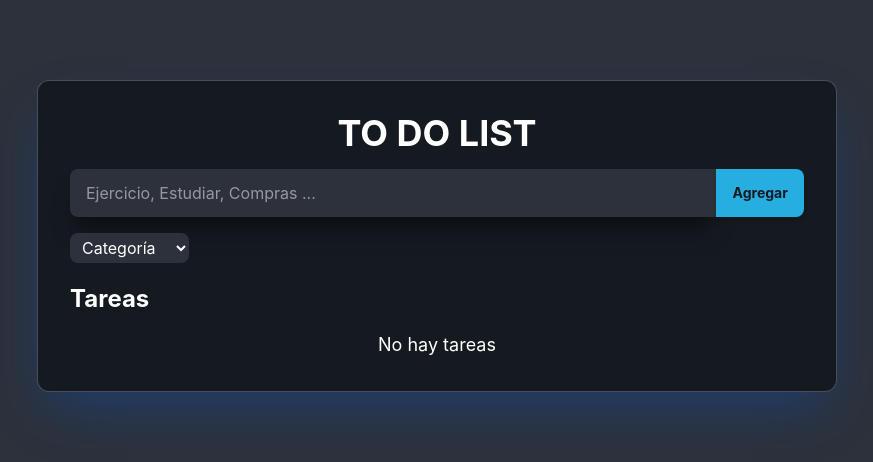
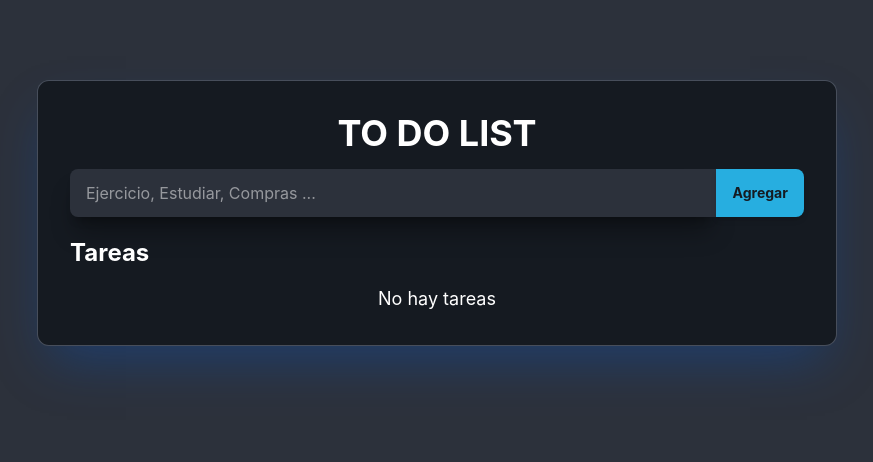
Before and after one commit to andresmholguin/todo-list-appweb, a React (Vite) app: page / in a window 1280 px wide. Shown: the top 462 px of the page, without its empty margins (203-1076 px from the left). Built offline with nearby package versions, Linux system fonts and the light colour scheme.

Commit message:
Encapsular el componente SelectCategory en un div oculto en Header

```diff
--- a/src/components/Header.jsx
+++ b/src/components/Header.jsx
@@ -68,7 +68,9 @@ const Header = ({ guardarTarea, editando, setEditando }) => {
             Agregar
           </button>
         </div>
-        <SelectCategory />
+        <div className="hidden">
+          <SelectCategory />
+        </div>
       </form>
     </div>
   );
```
